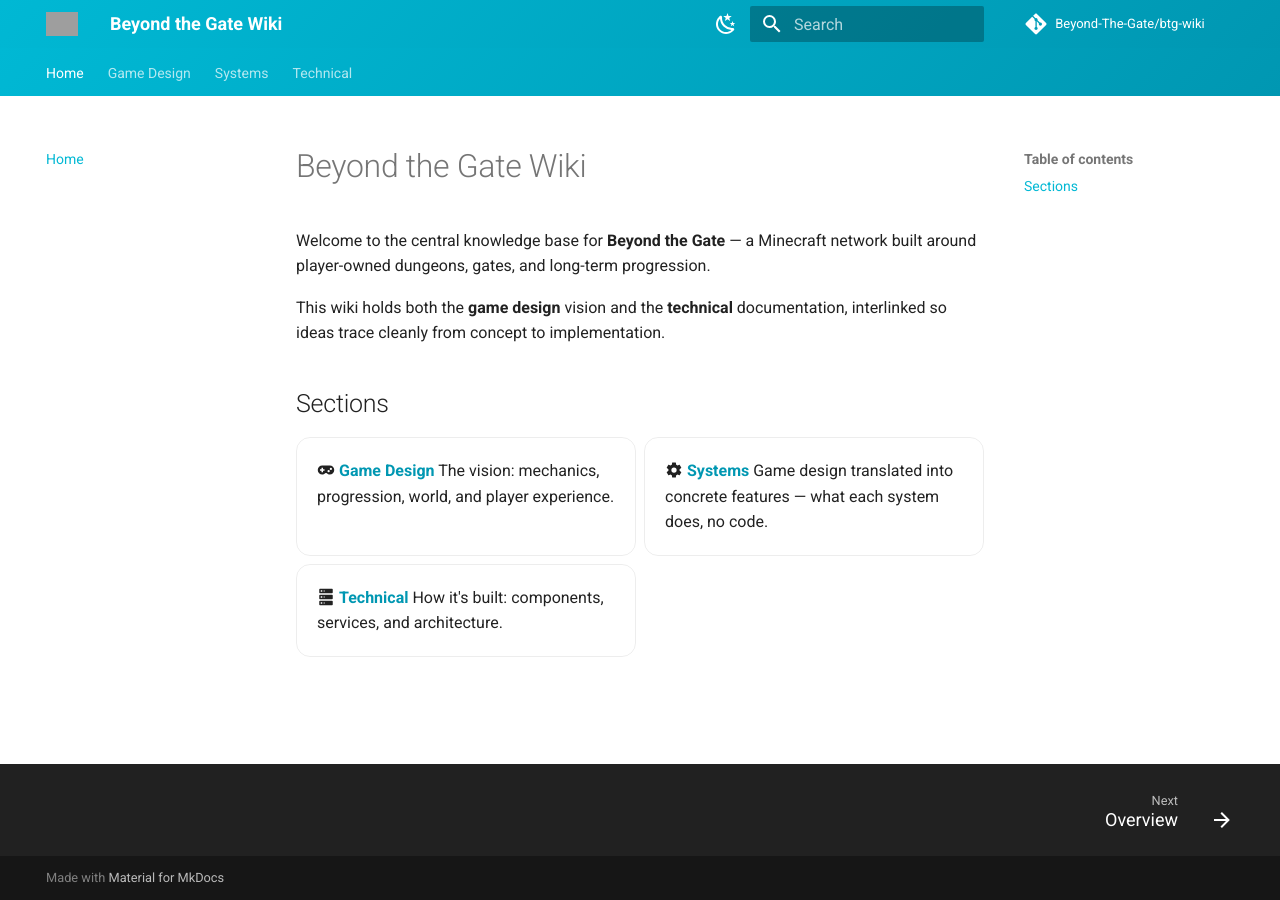
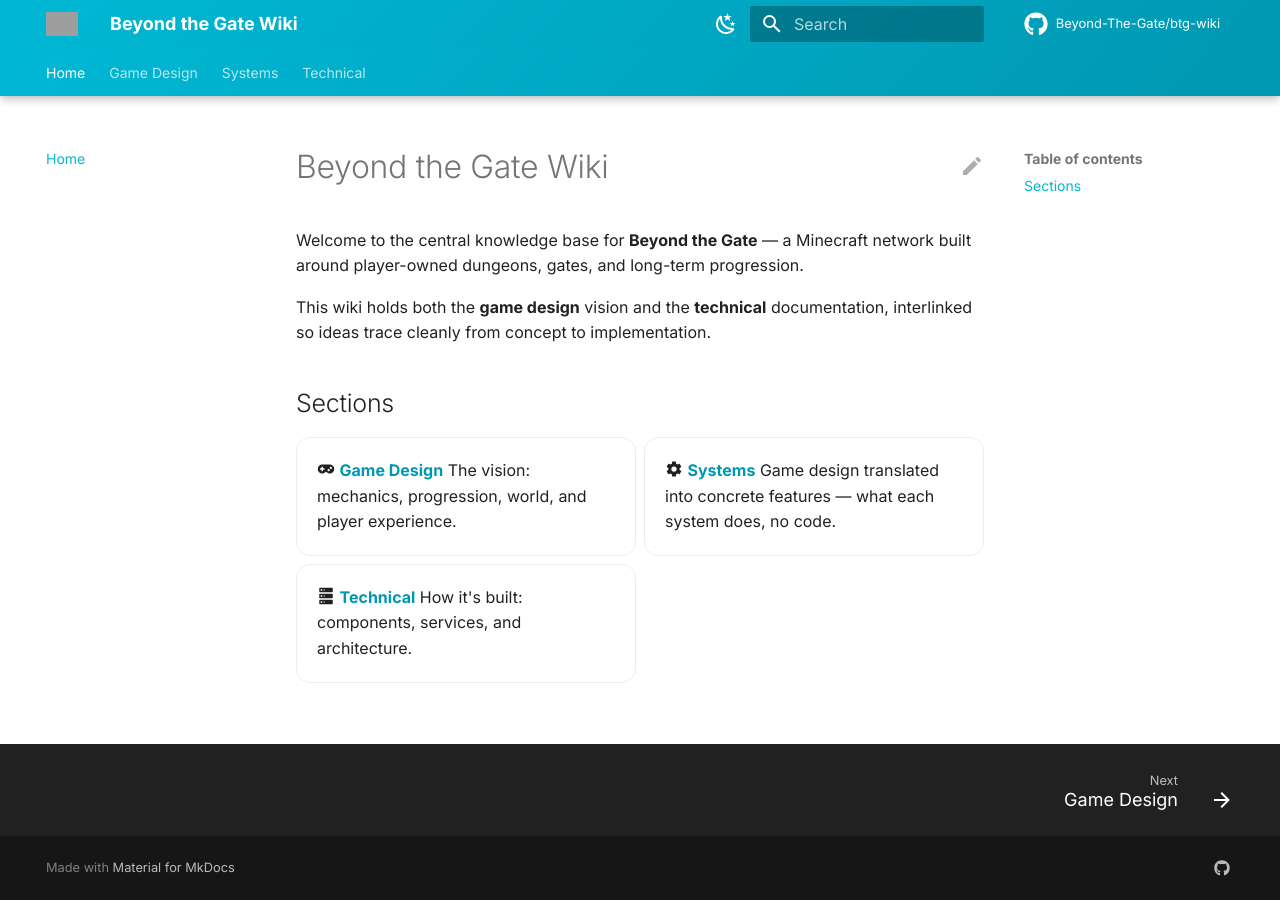
Before and after one commit to Beyond-The-Gate/btg-wiki, an MkDocs documentation site: the page built from docs/index.md, in a window 1280 px wide. Built offline with MkDocs 1.6.1 and Material for MkDocs 9.7.7, drawn with Linux system fonts in a browser that asks for light colours; comment, search, counter and statistics services are not loaded; grey boxes are pictures that could not be loaded.

Commit message:
Update mkdocs.yml

```diff
--- a/mkdocs.yml
+++ b/mkdocs.yml
@@ -1,35 +1,9 @@
 site_name: Beyond the Gate Wiki
-site_description: Game design and technical documentation for Beyond the Gate.
+site_description: Game design, Features, Technical Documentation
 site_url: https://beyond-the-gate.github.io/btg-wiki/
 repo_url: https://github.com/Beyond-The-Gate/btg-wiki
 repo_name: Beyond-The-Gate/btg-wiki
 edit_uri: edit/main/docs/
-
-theme:
-  name: material
-  logo: assets/logo.png
-  favicon: assets/favicon.png
-  palette:
-    - media: "(prefers-color-scheme: light)"
-      scheme: default
-      toggle:
-        icon: material/weather-night
-        name: Switch to dark mode
-    - media: "(prefers-color-scheme: dark)"
-      scheme: slate
-      toggle:
-        icon: material/weather-sunny
-        name: Switch to light mode
-  features:
-    - navigation.tabs
-    - navigation.sections
-    - navigation.top
-    - navigation.instant
-    - navigation.footer
-    - toc.follow
-    - search.suggest
-    - search.highlight
-    - content.code.copy
 
 extra_css:
   - stylesheets/extra.css
@@ -72,12 +46,56 @@ markdown_extensions:
           class: mermaid
           format: !!python/name:pymdownx.superfences.fence_code_format
 
+theme:
+  name: material
+  logo: assets/logo.png
+  favicon: assets/favicon.png
+  font:
+    text: Inter
+    code: JetBrains Mono
+  icon:
+    repo: fontawesome/brands/github
+    edit: material/pencil
+  palette:
+    - media: "(prefers-color-scheme: light)"
+      scheme: default
+      toggle:
+        icon: material/weather-night
+        name: Switch to dark mode
+    - media: "(prefers-color-scheme: dark)"
+      scheme: slate
+      toggle:
+        icon: material/weather-sunny
+        name: Switch to light mode
+  features:
+    - navigation.tabs
+    - navigation.tabs.sticky
+    - navigation.sections
+    - navigation.indexes
+    - navigation.top
+    - navigation.footer
+    - navigation.instant
+    - navigation.instant.progress
+    - toc.follow
+    - search.suggest
+    - search.highlight
+    - search.share
+    - content.code.copy
+    - content.action.edit
+    - content.tabs.link
+
+extra:
+  social:
+    - icon: fontawesome/brands/github
+      link: https://github.com/Beyond-The-Gate
+      name: GitHub
+
 nav:
   - Home: index.md
   - Game Design:
-      - Overview: game-design/index.md
+      - game-design/index.md
   - Systems:
-      - Overview: systems/index.md
+      - systems/index.md
   - Technical:
-      - Overview: technical/index.md
+      - technical/index.md
       - Backend: technical/backend.md
```
